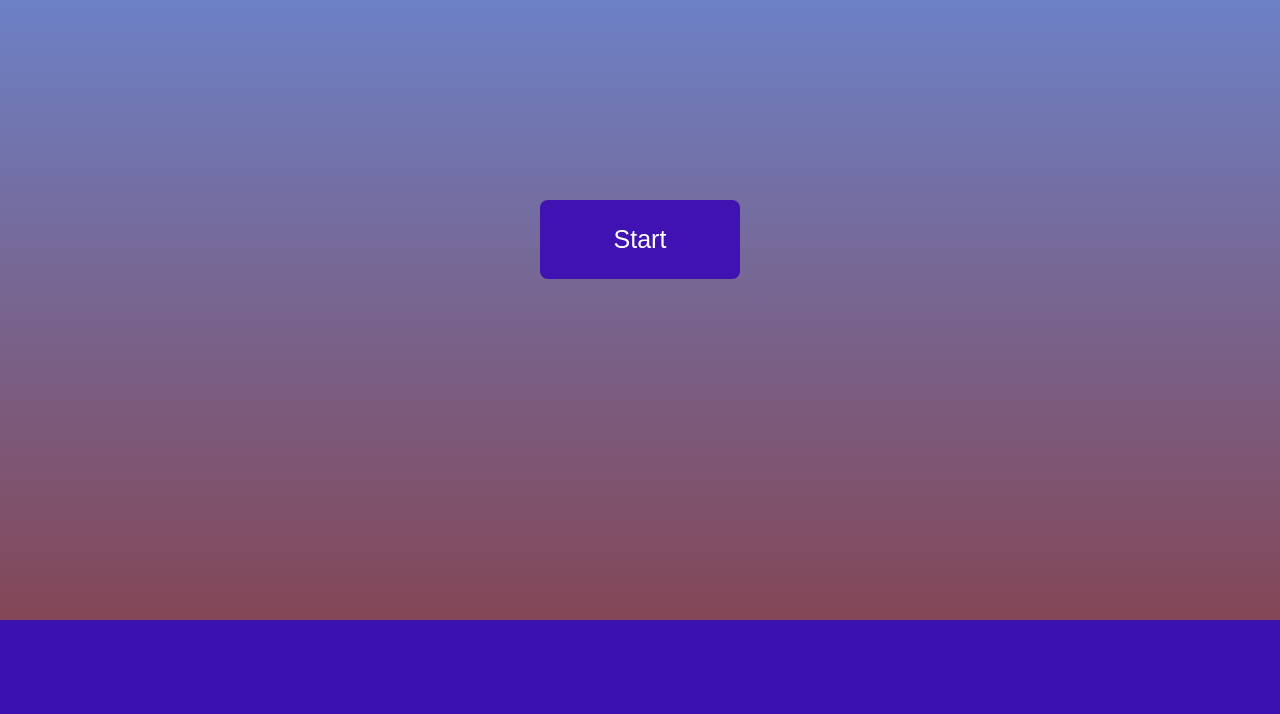
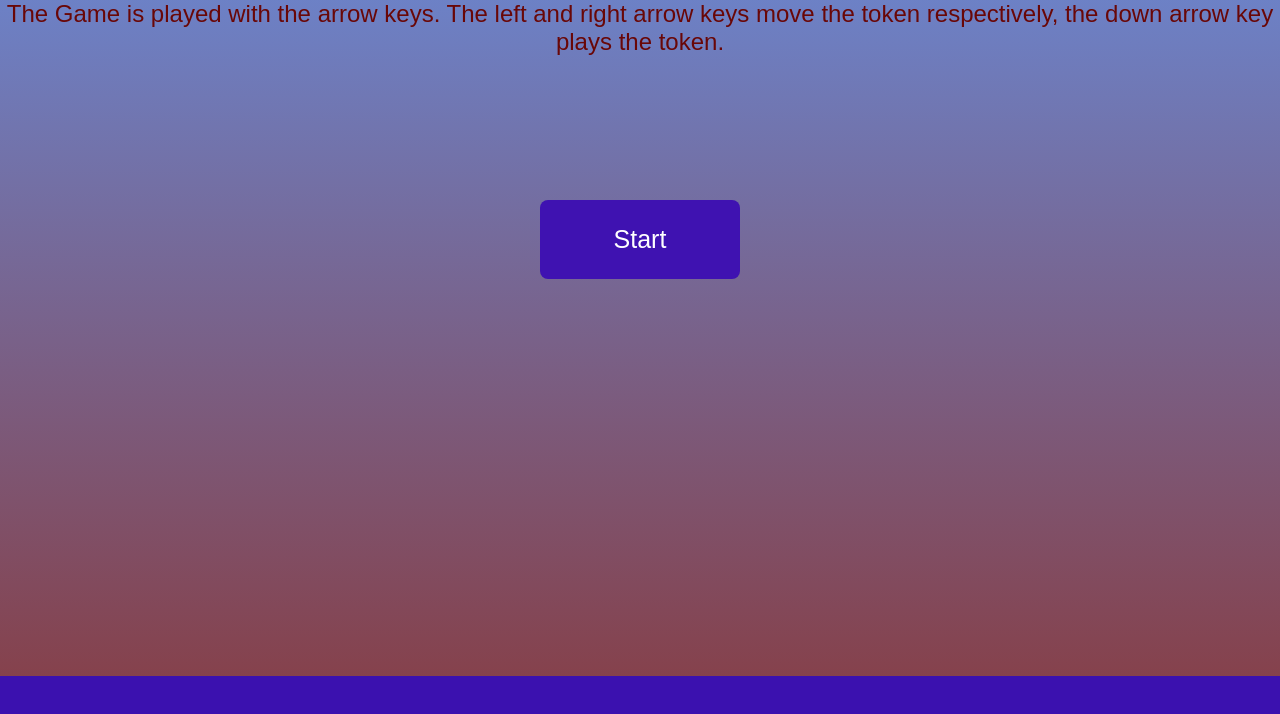
Before and after one commit to WRNoble/four-in-a-row, a plain HTML site: page index.html in a window 1280 px wide. Drawn offline with nearby package versions, Linux system fonts and the light colour scheme; a web font is replaced by a local one.

Commit message:
instructions

```diff
--- a/index.html
+++ b/index.html
@@ -11,7 +11,9 @@
 
     	<button id = "begin-game">
     		Start
-    	</button>
+        </button>
+
+        <p>The Game is played with the arrow keys.  The left and right arrow keys move the token respectively, the down arrow key plays the token.</p>
 
 
     	<div id = "game-scene">
```
